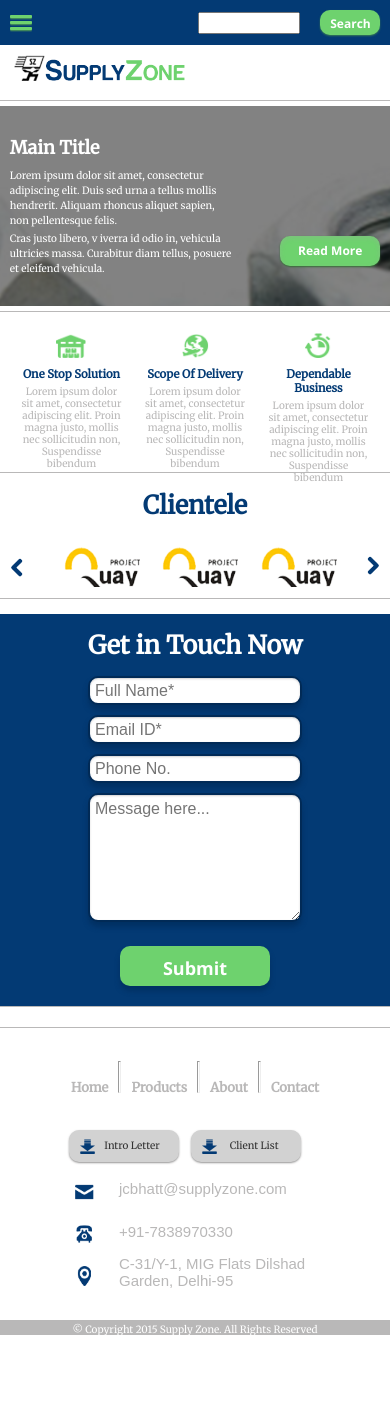
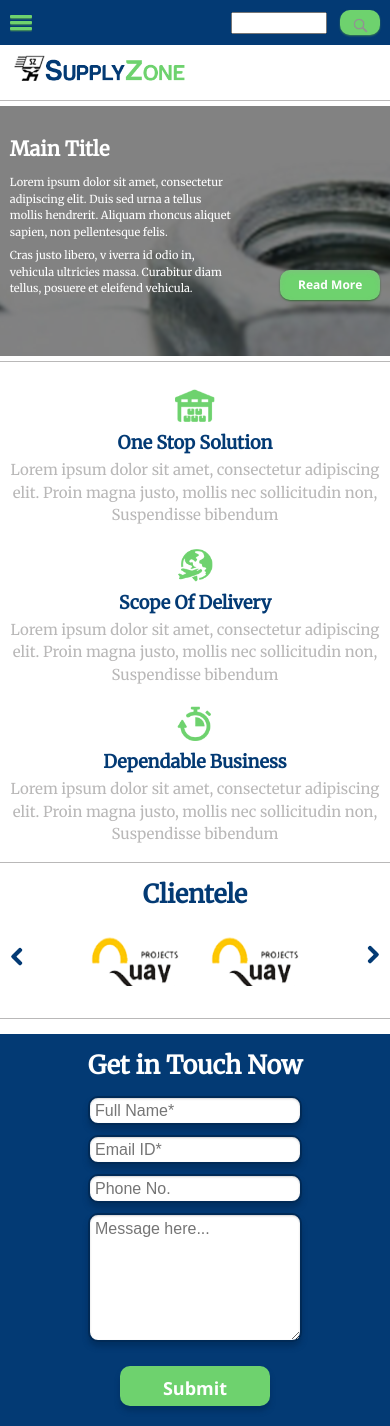
Before and after one commit to ketanbhatt/SZ, a PHP site: page / in a window 390 px wide. Shown: the top 1426 px of the page. Before the commit the page ends 1335 px from the top, so only its background shows below. Run offline with PHP 8.4, Linux system fonts and the light colour scheme; some libraries are stand-ins or nearby versions.

Commit message:
Almost done
Working on every device given in the dev tools. Some minor changes need
to happen from 290px. Kar raha hu thodi daer me

```diff
--- a/inc/header.php
+++ b/inc/header.php
@@ -29,7 +29,7 @@
 					<div class = "ham"> <img src="img/hamburger.png"> </div>
 					<div class = "search-ham">
 						<input class = "search-box" type = "text" name = "Search"/>
-						<button class = "search-button">Search</button>
+						<button class = "search-button"><span>Search</span> <img src = "img/search-icon.png"/></button>
 					</div>
 				</div>
 			</div>
--- a/index.php
+++ b/index.php
@@ -72,10 +72,10 @@
 
 				<div class = "client-images-small">
 					<ul>
-						<li  class= "small-img f-left-small"></li>
+						<li ></li>
 						<div class = "pos-small"><ul>
-							<li  class="small-img f-left-small"></li>
-							<li  class="small-img f-right-small"></li>
+							<li class = "client-2"></li>
+							<li class ="client-3"></li>
 						</ul></div>
 					</ul>
 				</div>
--- a/styles/responsive.css
+++ b/styles/responsive.css
@@ -263,6 +263,8 @@ header{
 
 @media (max-width: 690px) {
 
+
+
 		.hero-col-2 button{
 			width: 130px;
 			height: 40px;
@@ -328,7 +330,17 @@ header{
 @media(max-width: 590px){
 		.search-box{
 			width:35%;
-			margin-left: 35%;
+			margin-left: 43%;
+		}
+
+		span{
+			display: none;
+		}
+
+		.search-ham img{
+			display: block;
+			width:20px;
+			height: 20px;
 		}
 
 		.header-col-1{
@@ -341,7 +353,7 @@ header{
 		}
 
 		.search-ham button {
-			width: 60px;
+			width: 40px;
 			height: 25px;
 			font-size: 12px;
 			float: right;
@@ -430,10 +442,143 @@ header{
 }
 
 @media(max-width: 480px){
+
+			.hero{
+				height: 250px;
+				background-position: -200px -100px;
+			}
+
+			.hero-col-1 h1{
+				font-size: 20px;
+			}
+
+			.hero-col-1 p{
+				font-size: 11px;
+				margin-top: 7px;
+			}
+
+			.hero-col-2 button{
+				margin-top: 30px;
+			}
+
+			.icon-list li{
+				max-width: 100%;
+				text-align: center;
+				float: none;
+				margin: 20px auto;
+				padding: 0px;
+			}
+
+			.icons{
+				height: 490px;
+			}
+
+			.icons h3{
+			margin:5px 0px;
+			font-size: 18px;
+			}
+
+			.icons p{
+			margin: 5px 0px;
+			line-height:150%;
+			font-size: 15px;
+			}
+
+			.icons-icon{
+				width: 40px;
+				height: 35px
+			}
+
+			.icon-col-2, .icon-col-3{
+				margin-bottom: 10px;
+			}
+
+
+			.client-2{
+				display: none;
+			}
+
+
 			.left {
 			float: left;
-			padding-right: 5%;
+			padding-right: 18%;
 			padding-top: 20px;
 		}
 
+		.clientele {
+			height: 130px;
+			}
+
+		.client-images-small li {
+			width: 120px;
+			height: 60px;
+			background-size: 130px 70px;
+			background-position: 0px 5px;
+			margin: 0 auto;
+			}
 		}
+
+@media(max-width: 450px){
+		.left {
+			float: left;
+			padding-right: 15%;
+			padding-top: 20px;
+		}
+
+}
+
+@media(max-width: 379px){
+		.left {
+			float: left;
+			padding-right: 12%;
+			padding-top: 20px;
+		}
+
+}
+
+@media(max-width: 350px){
+		.left {
+			float: left;
+			padding-right: 9%;
+			padding-top: 20px;
+		}
+
+}
+
+@media(max-width: 362px){
+		.left {
+			float: left;
+			padding-right: 8%;
+			padding-top: 20px;
+		}
+
+		.icons{
+				height: 540px;
+			}
+
+}
+
+@media(max-width: 305px){
+			.search-box{
+			width:30%;
+			margin-left: 25%;
+			}
+
+			.search-ham button {
+			width: 40px;
+			height: 25px;
+			font-size: 12px;
+			float: right;
+			padding-bottom: 7px;
+			}
+
+			.logo {
+				height: 40px;
+				width: 200px;
+			}
+
+			header{
+				height: 80px;
+			}
+
+}
--- a/styles/style.css
+++ b/styles/style.css
@@ -97,6 +97,9 @@ header{
 	right: 0;
 
 }
+.search-ham img{
+			display: none;
+		}
 
 
 .search-button {
```
Also changed, not shown: img/search-icon.png (added).
